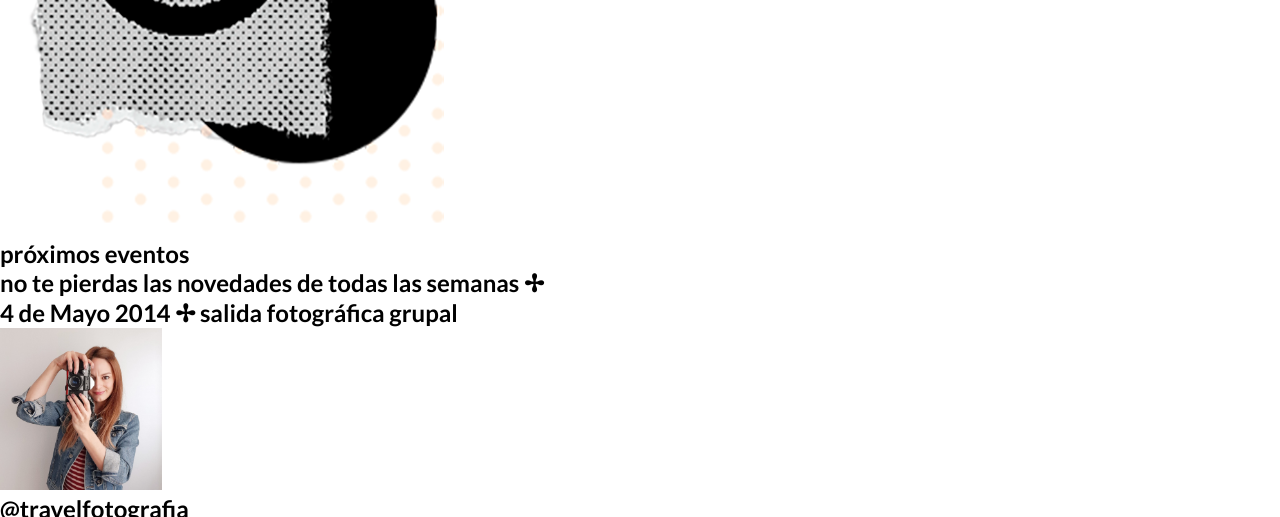
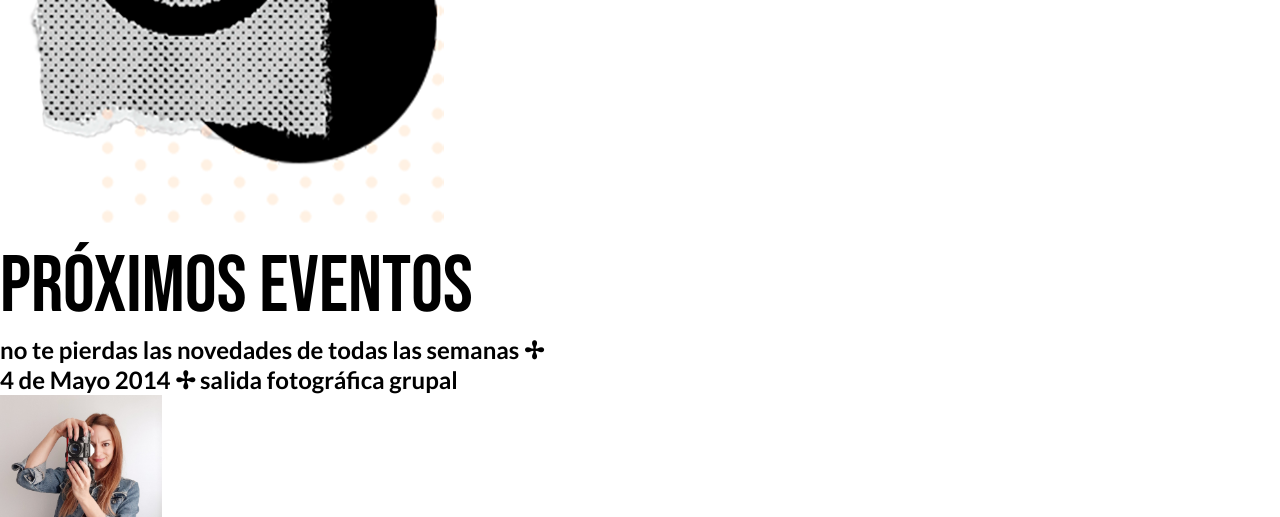
Before and after one commit to Compu3Unla/archivo-909-2024-1, a plain HTML site: page entretenimiento.html in a window 1280 px wide. Shown: the part 603-1120 px from the top of the page. Drawn offline with Linux system fonts and the light colour scheme.

Commit message:
Codeando ahre

```diff
--- a/entretenimiento.html
+++ b/entretenimiento.html
@@ -25,12 +25,15 @@
             </nav>
         </header>
         <main>
-            <section class="eventos">
+            <section id="eventos">
                 <img src="img/clip-eventos.png" width="452px" height="746px">
-                <article>
-                    <p>próximos eventos</p>
-                    <p>no te pierdas las novedades de todas las semanas ✢</p>
-                        <article>
+                <article >
+                    <h2>próximos eventos</h2>
+                    <div class="contenedor-p">
+                        <p>no te pierdas las novedades de todas las semanas ✢</p>
+                    </div>
+
+                        <article class="contenedor-eventos">
                             <p>4 de Mayo 2014 ✢ salida fotográfica grupal</p>
                             <div>
                                 <img src="img/eventos-travelfotografia.jpg" width="162px" height="162px">
```
